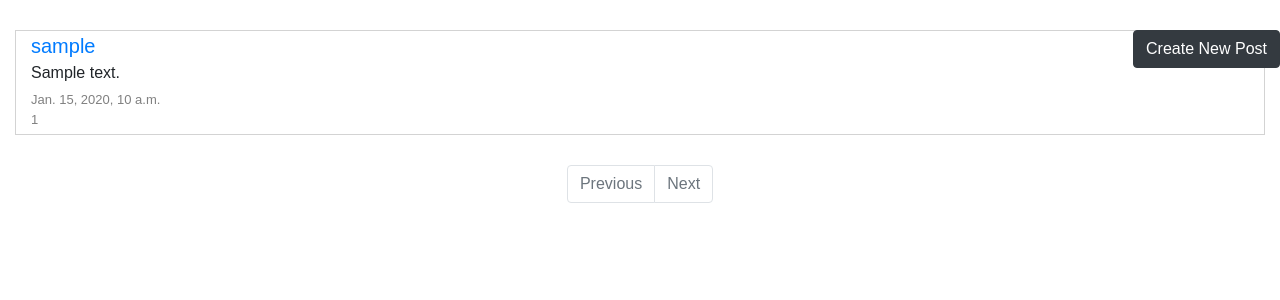
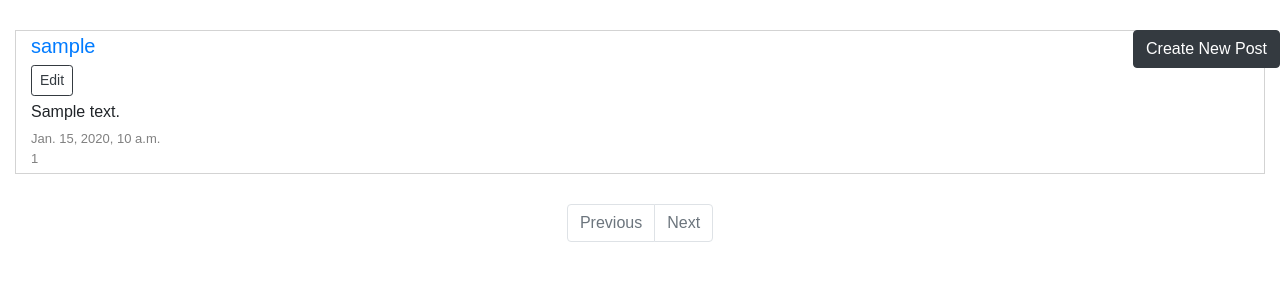
Before and after one commit to TahaFayyaz1/Network, a Django app: page / in a window 1280 px wide. Shown: the part 56-356 px from the top of the page. Run offline with Django 3.2, Linux system fonts and the light colour scheme; a user stored in the database is signed in; tables that the repository leaves empty hold one stand-in row (values such as "Sample post"); some libraries are stand-ins or nearby versions.

Commit message:
Edit Post (Task 6) Completed

```diff
--- /dev/null
+++ b/project4/network/static/network/edit.js
@@ -0,0 +1,45 @@
+document.addEventListener("DOMContentLoaded", () => {
+  document.querySelectorAll("#edit-button").forEach((button) => {
+    button.onclick = () => {
+      history.pushState({}, "", "editpost");
+      fetch(`/edit/${button.value}`)
+        .then((response) => response.json())
+        .then((data) => {
+          console.log(data);
+          document.querySelector("#posts-div").style.display = "none";
+          document.querySelector("#newpost-button").style.display = "none";
+          document.querySelector("#edit-div").style.display = "block";
+
+          const editarea = document.createElement("textarea");
+          const submitbutton = document.createElement("button");
+          editarea.innerHTML = data.description;
+          submitbutton.innerHTML = "Edit";
+          document.getElementById("edit-div").appendChild(editarea);
+          document.getElementById("edit-div").appendChild(submitbutton);
+
+          submitbutton.onclick = () => {
+            fetch(`/edit/${button.value}`, {
+              method: "PUT",
+              body: JSON.stringify({
+                description: editarea.value,
+              }),
+            });
+            const postElement = document.querySelector(`#post-${button.value}`);
+            postElement.innerHTML = editarea.value;
+            document.querySelector("#posts-div").style.display = "block";
+            const edit_div = document.querySelector("#edit-div");
+            edit_div.style.display = "none";
+            while (edit_div.firstChild) {
+              document
+                .querySelector("#edit-div")
+                .removeChild(edit_div.firstChild);
+            }
+            document.querySelector("#newpost-div").style.display = "none";
+            document.querySelector("#newpost-button").style.display = "block";
+            document.querySelector("#newpost-button").disabled = false;
+            return false;
+          };
+        });
+    };
+  });
+});
--- a/project4/network/static/network/newpost.js
+++ b/project4/network/static/network/newpost.js
@@ -1,7 +1,22 @@
 window.onpopstate = function (event) {
-  document.querySelector("#posts-div").style.display = "block";
-  document.querySelector("#newpost-div").style.display = "none";
-  document.querySelector("#newpost-button").disabled = false;
+  if (window.location.pathname === "/") {
+    document.querySelector("#posts-div").style.display = "block";
+    const edit_div = document.querySelector("#edit-div");
+    edit_div.style.display = "none";
+    while (edit_div.firstChild) {
+      document.querySelector("#edit-div").removeChild(edit_div.firstChild);
+    }
+    document.querySelector("#newpost-div").style.display = "none";
+    document.querySelector("#newpost-button").style.display = "block";
+    document.querySelector("#newpost-button").disabled = false;
+  } else if (window.location.pathname === "/editpost") {
+    document.querySelector("#posts-div").style.display = "none";
+    edit_div.style.display = "block";
+  } else if (window.location.pathname === "/newpost") {
+    document.querySelector("#posts-div").style.display = "none";
+    document.querySelector("#newpost-div").style.display = "block";
+    document.querySelector("#newpost-button").disabled = true;
+  }
 };
 
 document.addEventListener("DOMContentLoaded", () => {
--- a/project4/network/static/network/styles.css
+++ b/project4/network/static/network/styles.css
@@ -15,8 +15,8 @@
   padding: 8px 15px;
 }
 
-#post-description {
-  padding: 0px 15px;
+#edit-button {
+  margin: 4px 15px;
 }
 
 #post-div > p {
--- a/project4/network/templates/network/postslayout.html
+++ b/project4/network/templates/network/postslayout.html
@@ -1,12 +1,20 @@
-<div id="posts-div">
-    {% for post in posts%}
-        <div id="post-div"><a href="{% url 'user' post.user %}" class="lead" id="post-heading">{{post.user}}</a><p id="post-description">{{post.description}}</p><p id="extrainfo-post">{{post.post_datetime}}<br>{{post.likes}}</p></div>
-    {% endfor %}
-</div>
+{% load static %}
+{% block script %}<script src="{% static 'network/edit.js' %}"></script>{% endblock %}
 
 
+<div id="posts-div">
+    {% for post in posts %}
+        <div id="post-div">
+            <a href="{% url 'user' post.user %}" class="lead" id="post-heading">{{post.user}}</a><br>
+            {% if request.user == post.user %}
+                <button class="btn btn-outline-dark btn-sm" value="{{post.id}}" id="edit-button">Edit</button>
+            {% endif %}
+            <p id="post-{{post.id}}" style="padding: 0px 15px;">{{post.description}}</p>
+            <p id="extrainfo-post">{{post.post_datetime}}<br>{{post.likes}}</p>
+        </div>
+    {% endfor %}
 
-<nav aria-label="Page navigation example">
+    <nav aria-label="Page navigation example" id="">
         <ul class="pagination justify-content-center">
             {% if posts.has_previous %}
                 <li class="page-item">
@@ -28,3 +36,5 @@
             {% endif %}
         </ul>
     </nav>
+</div>
+<div id="edit-div"></div>
--- a/project4/network/urls.py
+++ b/project4/network/urls.py
@@ -9,4 +9,5 @@ urlpatterns = [
     path("register", views.register, name="register"),
     path("following", views.following, name="following"),
     path("<str:userid>", views.user, name="user"),
+    path("edit/<int:postid>", views.edit_post, name="editpost"),
 ]
--- a/project4/network/views.py
+++ b/project4/network/views.py
@@ -8,6 +8,8 @@ from .models import User, Post, Following
 from django.utils import timezone
 from django.contrib.auth.decorators import login_required
 from django.core.paginator import Paginator
+import json
+from django.views.decorators.csrf import csrf_exempt
 
 
 def index(request):
@@ -33,10 +35,12 @@ def index(request):
 
 
 def user(request, userid):
+    # anonymus user
+    print(request.user)
     try:
         user = User.objects.get(username=userid)
     except User.DoesNotExist:
-        return HttpResponse("<h1>User Does Not Exist</h1>")
+        return HttpResponse("<h1>Error: Page Does Not Exist</h1>")
 
     posts = Post.objects.filter(user=user.id).order_by("-id")
     posts = paginator_functionality(posts, request)
@@ -48,7 +52,7 @@ def user(request, userid):
         does_user_follow = Following.objects.get(
             user=request.user, following=user
         ).follow
-    except Following.DoesNotExist:
+    except (Following.DoesNotExist, TypeError, ValueError):
         does_user_follow = False
         f = Following(user=request.user, following=user)
         f.save()
@@ -95,8 +99,21 @@ def following(request):
     )
 
 
+@csrf_exempt
+def edit_post(request, postid):
+    post = Post.objects.get(pk=postid)
+    if request.method == "GET":
+        return JsonResponse({"description": post.description})
+
+    elif request.method == "PUT":
+        data = json.loads(request.body)
+        post.description = data["description"]
+        post.save()
+        return HttpResponse(status=204)
+
+
 def paginator_functionality(posts, request):
-    paginator = Paginator(posts, 2)
+    paginator = Paginator(posts, 10)
     page_number = request.GET.get("page")
     return paginator.get_page(page_number)
 
```
Lines whose indentation alone changed are shown as unchanged.
